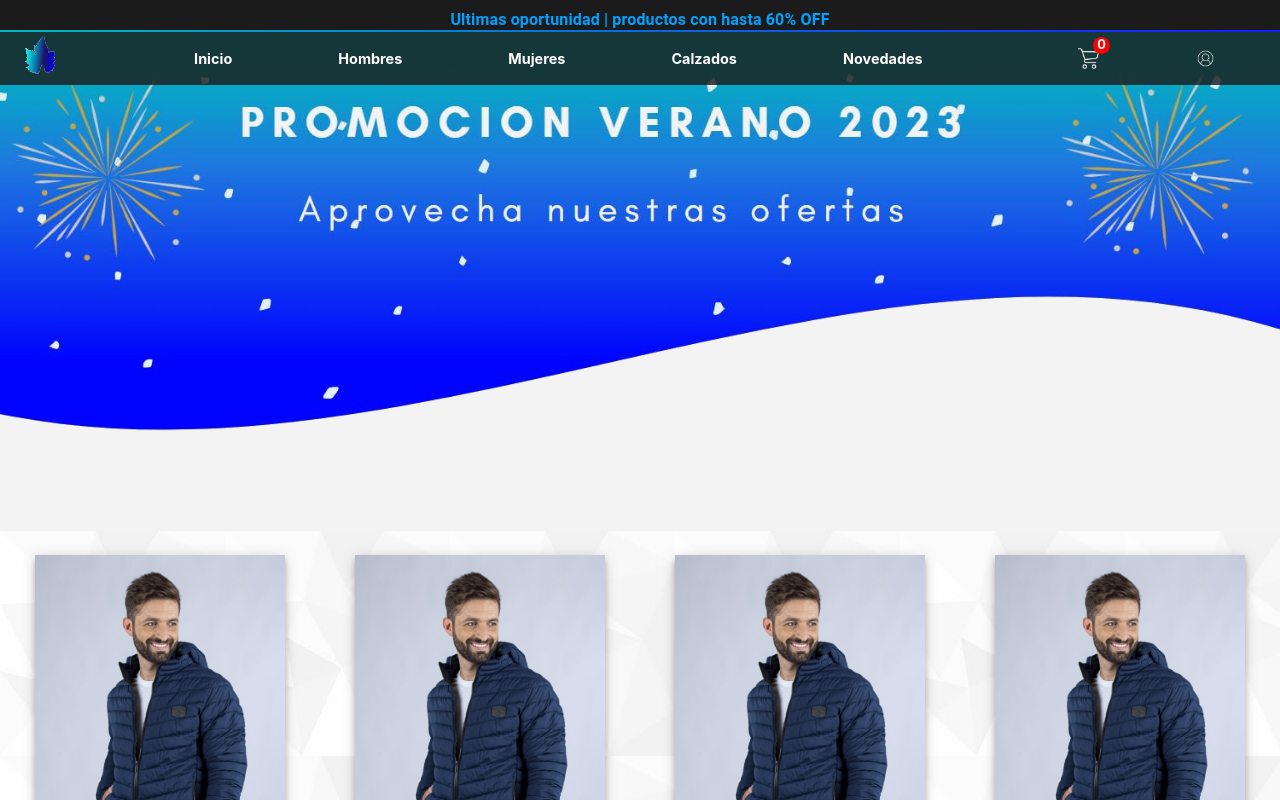
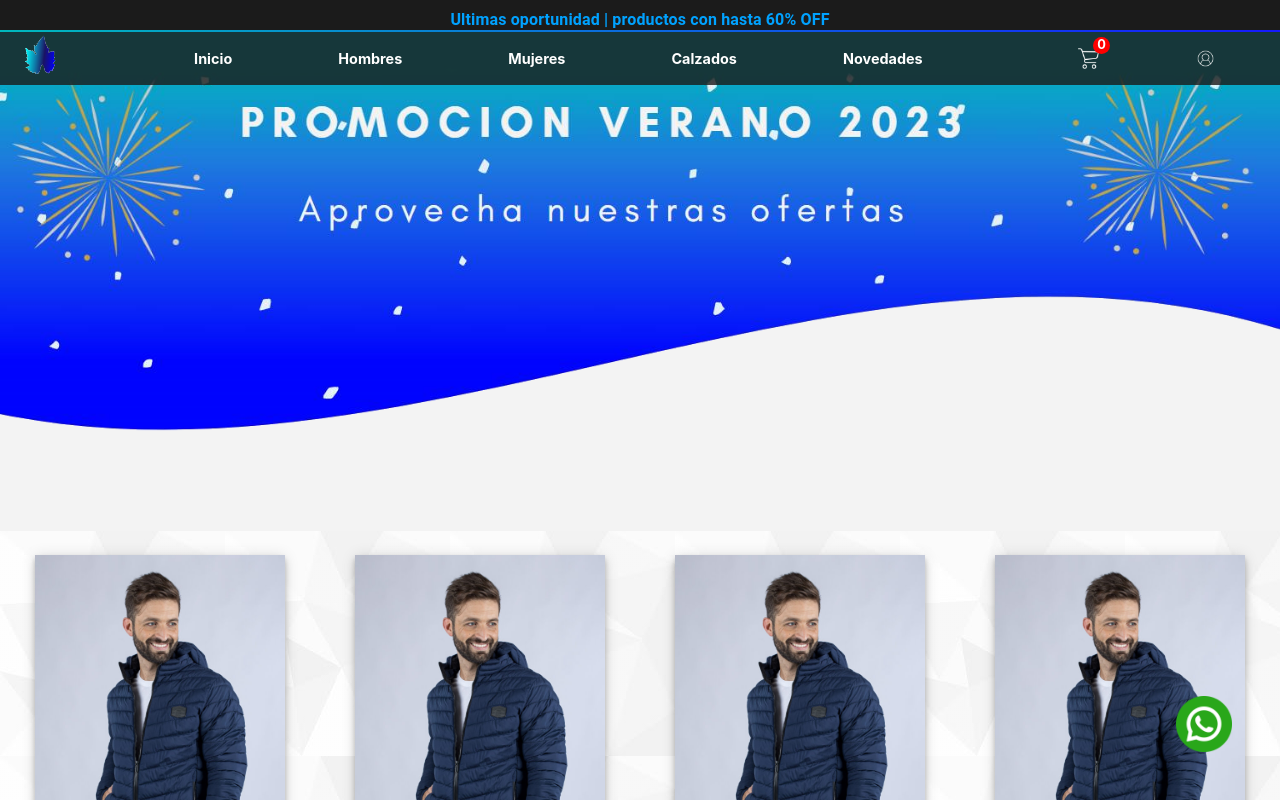
Before and after one commit to NimionSoftware/tannat-indumentaria, a React (Create React App) app: page / in a window 1280 px wide. Shown: the top 800 px of the page. Built offline with nearby package versions, Linux system fonts and the light colour scheme.

Commit message:
buttom contact created

```diff
--- a/src/App.jsx
+++ b/src/App.jsx
@@ -7,6 +7,7 @@ import Banner from './components/Banner';
 import ProductWall from './components/ProductWall';
 import { cards } from './mockup/cards';
 import Context from './components/Context';
+import ContactButton from './components/ContactButton';
 
 function App() {
   return (
@@ -14,6 +15,7 @@ function App() {
       <BrowserRouter>
         <Context>
           <Header />
+          <ContactButton />
           <div>
             <Navbar />
             <Banner img={bannerImg} />
--- /dev/null
+++ b/src/components/ContactButton.jsx
@@ -0,0 +1,24 @@
+import { styled } from '@mui/material';
+import wpp from '../assets/whatsapp.png';
+
+const Image = styled('img')({
+    zIndex:'999',
+    position: 'fixed',
+    right:'3rem',
+    bottom:'3rem',
+    width: '3.5rem',
+    transition:'.2s ease',
+    '&:hover': {
+        transform: 'scale(1.2)'
+    }
+})
+
+const ContactButton = () => {
+    return(
+        <a href={`https://api.whatsapp.com/send?phone=5493413869246&text=Hola,%20Como%20estas?%20Quiero%20consultarte%20por%20una%20prenda%20de%20ropa%20que%20vi%20en...`}  rel="noreferrer" target="_blank">
+            <Image src={wpp} alt="Icono de whatsapp" />
+        </a>
+    )
+}
+
+export default ContactButton;
```
Also changed, not shown: src/assets/whatsapp.png (added).
